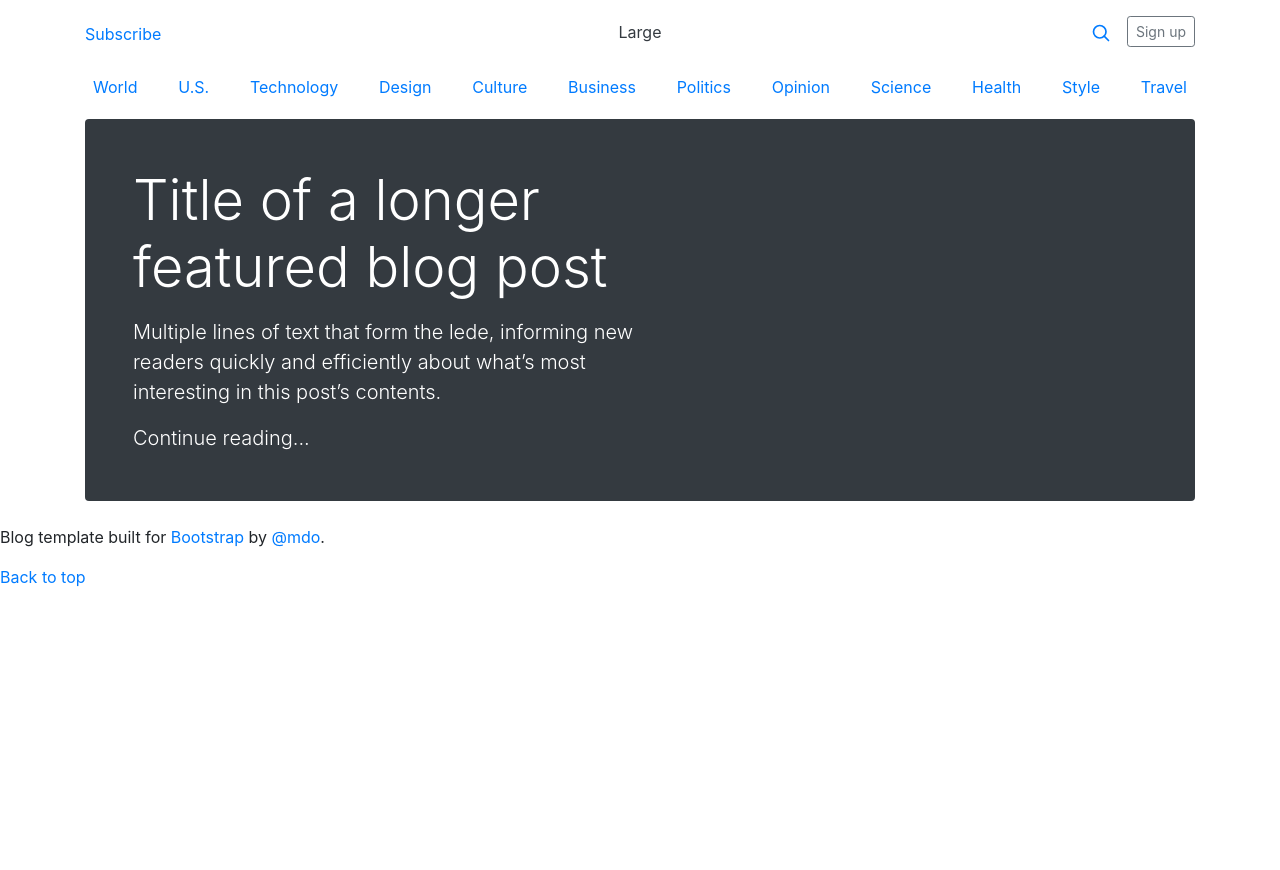
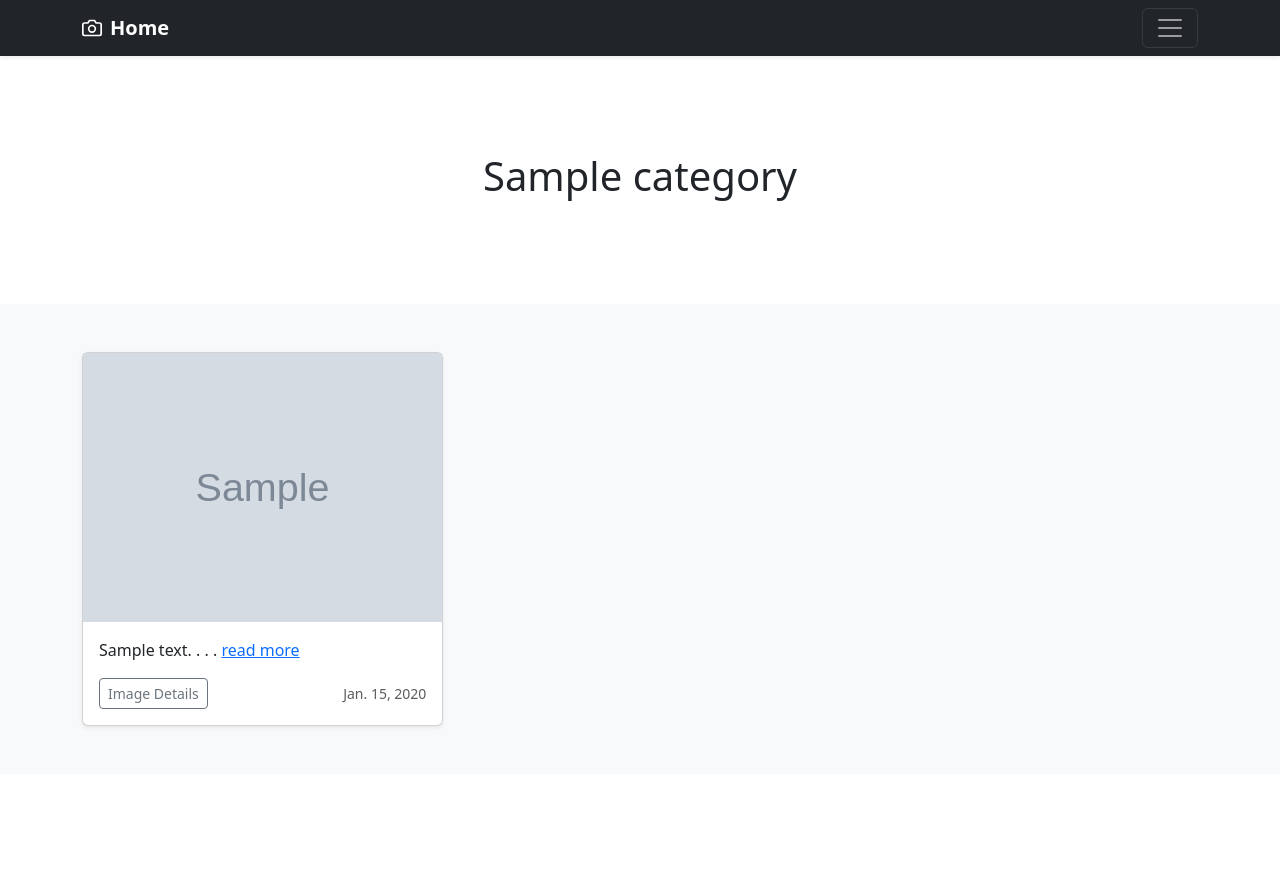
Before and after one commit to synthiakageni/Awesome-clicks, a Django app: template clicks/templates/category.html in a window 1280 px wide. Before the commit the page ends 587 px from the top, so only its background shows below. Run offline with Django 3.2, Linux system fonts and the light colour scheme; the template is opened without the code that fills it: most values are stand-ins (such as "Sample title", 1, 10 or a date in 2020); grey boxes marked "Sample" are stand-in pictures; some libraries are stand-ins or nearby versions.

Commit message:
update the file

```diff
--- a/clicks/templates/category.html
+++ b/clicks/templates/category.html
@@ -1,3 +1,5 @@
+{% load static %}
+
 <!doctype html>
 <html lang="en">
   <head>
@@ -5,15 +7,15 @@
     <meta name="viewport" content="width=device-width, initial-scale=1">
     <meta name="description" content="">
     <meta name="author" content="">
-    <meta name="generator" content="Hugo 0.88.1">
-    <title>Awesome Clicks</title>
+    <meta name="generator" content="">
+    <title>awesome clicks</title>
 
     <link rel="canonical" href="">
 
 
 
     <!-- Bootstrap core CSS -->
-<link href="../assets/dist/css/bootstrap.min.css" rel="stylesheet">
+    <link href="{% static 'assets/css/bootstrap.min.css' %}" rel="stylesheet">
 
     <style>
       .bd-placeholder-img {
@@ -32,68 +34,93 @@
     </style>
 
 
-    <!-- Custom styles for this template -->
-    <link href="https://fonts.googleapis.com/css?family=Playfair&#43;Display:700,900&amp;display=swap" rel="stylesheet">
-    <!-- Custom styles for this template -->
-    <link href="blog.css" rel="stylesheet">
   </head>
   <body>
 
-<div class="container">
-  <header class="blog-header py-3">
-    <div class="row flex-nowrap justify-content-between align-items-center">
-      <div class="col-4 pt-1">
-        <a class="link-secondary" href="#">Subscribe</a>
-      </div>
-      <div class="col-4 text-center">
-        <a class="blog-header-logo text-dark" href="#">Large</a>
-      </div>
-      <div class="col-4 d-flex justify-content-end align-items-center">
-        <a class="link-secondary" href="#" aria-label="Search">
-          <svg xmlns="http://www.w3.org/2000/svg" width="20" height="20" fill="none" stroke="currentColor" stroke-linecap="round" stroke-linejoin="round" stroke-width="2" class="mx-3" role="img" viewBox="0 0 24 24"><title>Search</title><circle cx="10.5" cy="10.5" r="7.5"/><path d="M21 21l-5.2-5.2"/></svg>
-        </a>
-        <a class="btn btn-sm btn-outline-secondary" href="#">Sign up</a>
+<header>
+  <div class="collapse bg-dark" id="navbarHeader">
+    <div class="container">
+      <div class="row">
+        <div class="col-sm-8 col-md-7 py-4">
+          <h4 class="text-white">About</h4>
+          <p class="text-muted">Add some information about the album below, the author, or any other background context. Make it a few sentences long so folks can pick up some informative tidbits. Then, link them off to some social networking sites or contact information.</p>
+        </div>
+        <div class="col-sm-4 offset-md-1 py-4">
+          <h4 class="text-white">Contact</h4>
+          <ul class="list-unstyled">
+            <li><a href="#" class="text-white">Follow on Twitter</a></li>
+            <li><a href="#" class="text-white">Like on Facebook</a></li>
+            <li><a href="#" class="text-white">Email me</a></li>
+          </ul>
+        </div>
       </div>
     </div>
-  </header>
+  </div>
+  <div class="navbar navbar-dark bg-dark shadow-sm">
+    <div class="container">
+      <a href="{% url 'home' %}" class="navbar-brand d-flex align-items-center">
+        <svg xmlns="http://www.w3.org/2000/svg" width="20" height="20" fill="none" stroke="currentColor" stroke-linecap="round" stroke-linejoin="round" stroke-width="2" aria-hidden="true" class="me-2" viewBox="0 0 24 24"><path d="M23 19a2 2 0 0 1-2 2H3a2 2 0 0 1-2-2V8a2 2 0 0 1 2-2h4l2-3h6l2 3h4a2 2 0 0 1 2 2z"/><circle cx="12" cy="13" r="4"/></svg>
+        <strong>Home</strong>
+      </a>
+      <button class="navbar-toggler" type="button" data-bs-toggle="collapse" data-bs-target="#navbarHeader" aria-controls="navbarHeader" aria-expanded="false" aria-label="Toggle navigation">
+        <span class="navbar-toggler-icon"></span>
+      </button>
+    </div>
+  </div>
+</header>
 
-  <div class="nav-scroller py-1 mb-2">
-    <nav class="nav d-flex justify-content-between">
-      <a class="p-2 link-secondary" href="#">World</a>
-      <a class="p-2 link-secondary" href="#">U.S.</a>
-      <a class="p-2 link-secondary" href="#">Technology</a>
-      <a class="p-2 link-secondary" href="#">Design</a>
-      <a class="p-2 link-secondary" href="#">Culture</a>
-      <a class="p-2 link-secondary" href="#">Business</a>
-      <a class="p-2 link-secondary" href="#">Politics</a>
-      <a class="p-2 link-secondary" href="#">Opinion</a>
-      <a class="p-2 link-secondary" href="#">Science</a>
-      <a class="p-2 link-secondary" href="#">Health</a>
-      <a class="p-2 link-secondary" href="#">Style</a>
-      <a class="p-2 link-secondary" href="#">Travel</a>
-    </nav>
-  </div>
-</div>
+<main>
 
-<main class="container">
-  <div class="p-4 p-md-5 mb-4 text-white rounded bg-dark">
-    <div class="col-md-6 px-0">
-      <h1 class="display-4 fst-italic">Title of a longer featured blog post</h1>
-      <p class="lead my-3">Multiple lines of text that form the lede, informing new readers quickly and efficiently about what’s most interesting in this post’s contents.</p>
-      <p class="lead mb-0"><a href="#" class="text-white fw-bold">Continue reading...</a></p>
+  <section class="py-5 text-center container">
+    <div class="row py-lg-5">
+      <div class="col-lg-6 col-md-8 mx-auto">
+
+        <h1 class="fw-light">{{category.title}}</h1>
+
+      </div>
+    </div>
+  </section>
+
+  <div class="album py-5 bg-light">
+    <div class="container">
+
+      <div class="row row-cols-1 row-cols-sm-2 row-cols-md-3 g-3">
+
+        {% if images|length > 0 %}
+        {% for image in images %}
+        <div class="col">
+          <div class="card shadow-sm">
+
+            <img src="{{image.landImage.url}}" alt="{{image.altText}}">
+
+            <div class="card-body">
+              <p class="card-text">{{image.shortDescription}} . . . <a href="{}">read more</a></p>
+              <div class="d-flex justify-content-between align-items-center">
+                <div class="btn-group">
+                  <a href="{}"><button type="button" class="btn btn-sm btn-outline-secondary">Image Details</button></a>
+                </div>
+                <small class="text-muted">{{image.date_created|date}}</small>
+              </div>
+            </div>
+          </div>
+        </div>
+        {% endfor %}
+        {% else %}
+        <h2>No Images Uploaded for this category</h2>
+        {% endif %}
+
+      </div>
     </div>
   </div>
 
-
 </main>
 
-<footer class="blog-footer">
-  <p>Blog template built for <a href="https://getbootstrap.com/">Bootstrap</a> by <a href="https://twitter.com/mdo">@mdo</a>.</p>
-  <p>
-    <a href="#">Back to top</a>
-  </p>
+<footer class="text-muted py-5">
+
 </footer>
 
+
+    <script src="{% static 'assets/js/bootstrap.bundle.min.js' %}"></script>
 
 
   </body>
```
